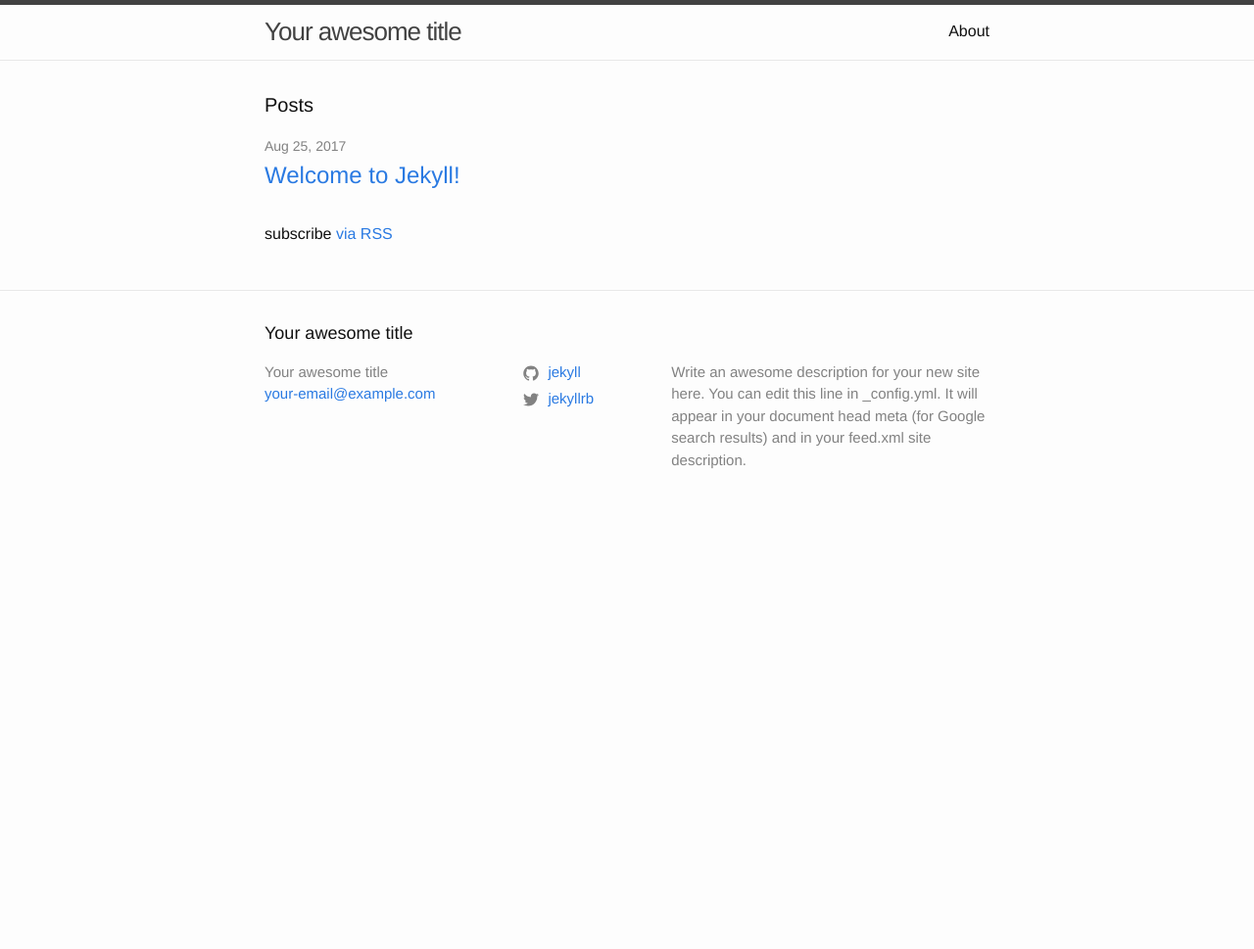
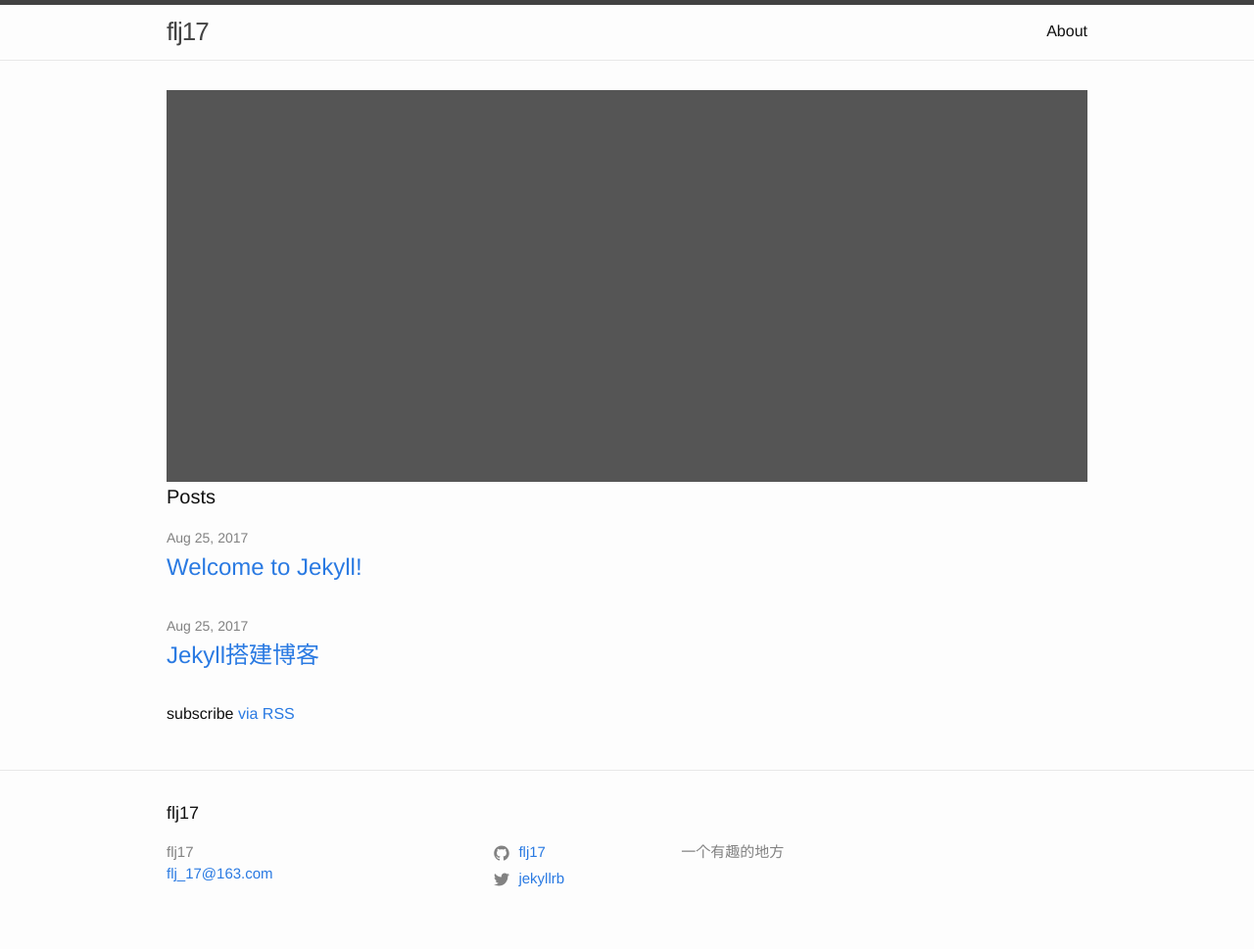
Before and after one commit to flj17/flj17.github.io, a Jekyll site: the page built from index.md, in a window 1280 px wide. Shown: the whole page at 98% size. Built offline with Jekyll 4.4.1, drawn with Linux system fonts in a browser that asks for light colours; before the commit the page ends 900 px from its top, so only the background shows below that.

Commit message:
添加内容

```diff
--- a/_config.yml
+++ b/_config.yml
@@ -13,16 +13,14 @@
 # you will see them accessed via {{ site.title }}, {{ site.email }}, and so on.
 # You can create any custom variable you would like, and they will be accessible
 # in the templates via {{ site.myvariable }}.
-title: Your awesome title
-email: your-email@example.com
+title: flj17
+email: flj_17@163.com
 description: > # this means to ignore newlines until "baseurl:"
-  Write an awesome description for your new site here. You can edit this
-  line in _config.yml. It will appear in your document head meta (for
-  Google search results) and in your feed.xml site description.
+  一个有趣的地方
 baseurl: "" # the subpath of your site, e.g. /blog
 url: "" # the base hostname & protocol for your site, e.g. http://example.com
 twitter_username: jekyllrb
-github_username:  jekyll
+github_username:  flj17
 
 # Build settings
 markdown: kramdown
--- a/_layouts/home.html
+++ b/_layouts/home.html
@@ -3,6 +3,10 @@ layout: default
 ---
 
 <div class="home">
+
+    <div class="cover">
+
+    </div>
 
   <h1 class="page-heading">Posts</h1>
 
--- a/_sass/minima.scss
+++ b/_sass/minima.scss
@@ -19,7 +19,7 @@ $grey-color-light: lighten($grey-color, 40%) !default;
 $grey-color-dark:  darken($grey-color, 25%) !default;
 
 // Width of the content area
-$content-width:    800px !default;
+$content-width:    1000px !default;
 
 $on-palm:          600px !default;
 $on-laptop:        800px !default;
--- a/_sass/minima/_layout.scss
+++ b/_sass/minima/_layout.scss
@@ -170,7 +170,11 @@
   }
 }
 
-
+.cover{
+  width: 100%;
+  height: 400px;
+  background-color: #555;
+}
 
 /**
  * Page content
```
Also changed, not shown: _posts/2017-08-25-Jekyll搭建博客.markdown (added, +19 -0 lines).
